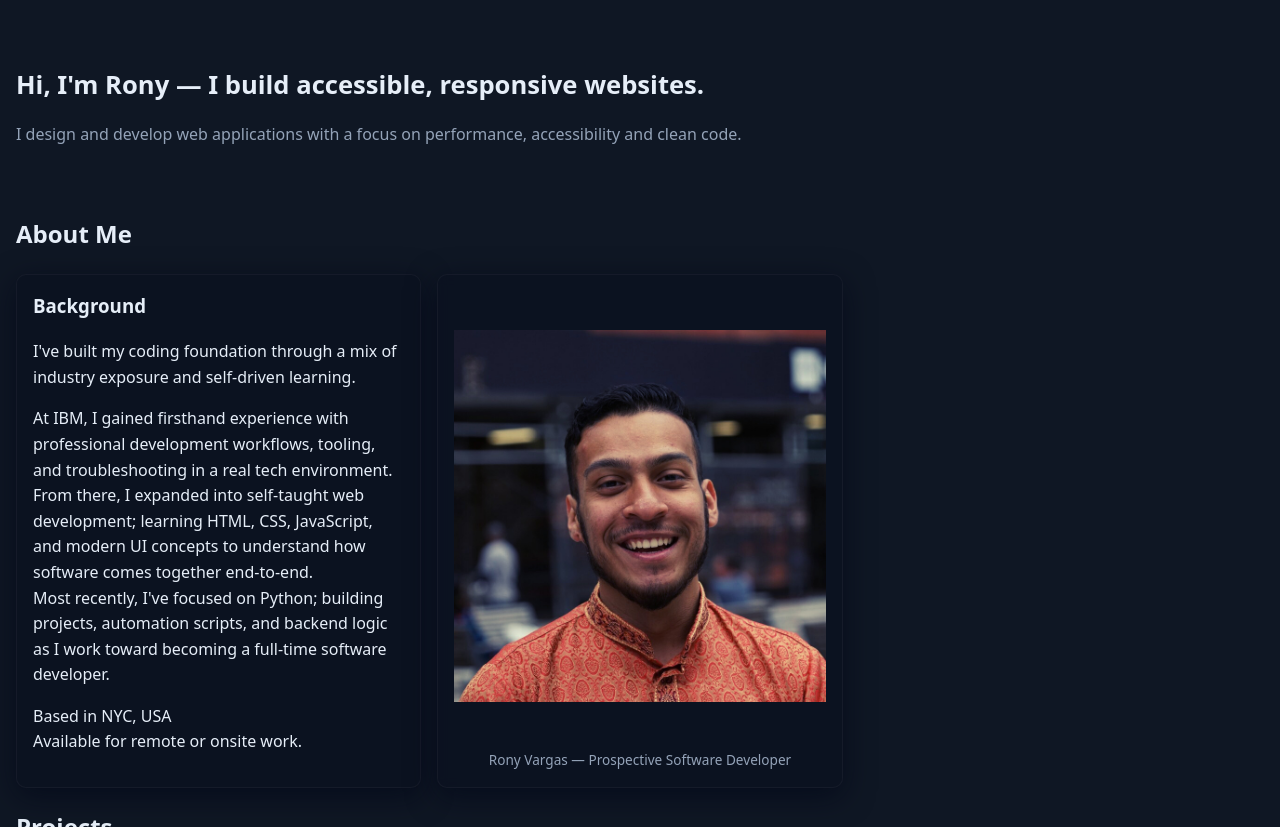
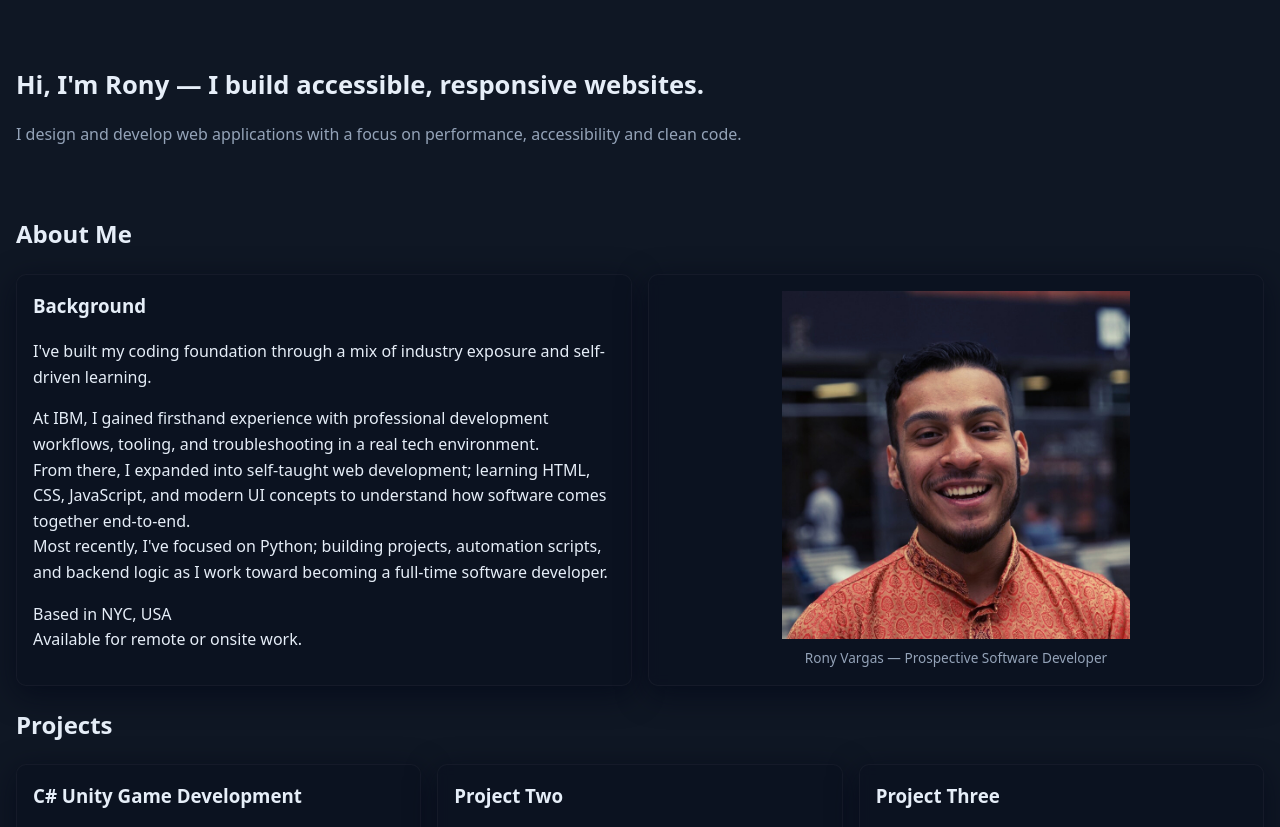
Before and after one commit to ronyvargasjr/MyPortfolio2, a plain HTML site: page index.html in a window 1280 px wide. Shown: the part 73-900 px from the top of the page. Drawn offline with Linux system fonts and the light colour scheme.

Commit message:
changed grid to flex. changed proj1 title

```diff
--- a/index.html
+++ b/index.html
@@ -70,7 +70,7 @@
 
     <section id="about" aria-labelledby="about-heading">
       <h2 id="about-heading">About Me</h2>
-      <div class="grid">
+      <div class="flex">
         <article class="card" aria-labelledby="about-me">
           <h3 id="about-me">Background</h3>
           <p>I've built my coding foundation through a mix of industry exposure and self-driven learning.</p>
@@ -96,7 +96,7 @@
       <h2 id="projects-heading">Projects</h2>
       <div class="grid">
         <article class="card" aria-labelledby="proj1">
-          <h3 id="proj1">Project One</h3>
+          <h3 id="proj1">C# Unity Game Development</h3>
           <img src="images/project1.svg" alt="Project One thumbnail" class="project-thumb">
           <p>Short description of the project, the problem solved, and the tech used.</p>
           <p><strong>Built with:</strong> HTML, CSS, JavaScript</p>
```
